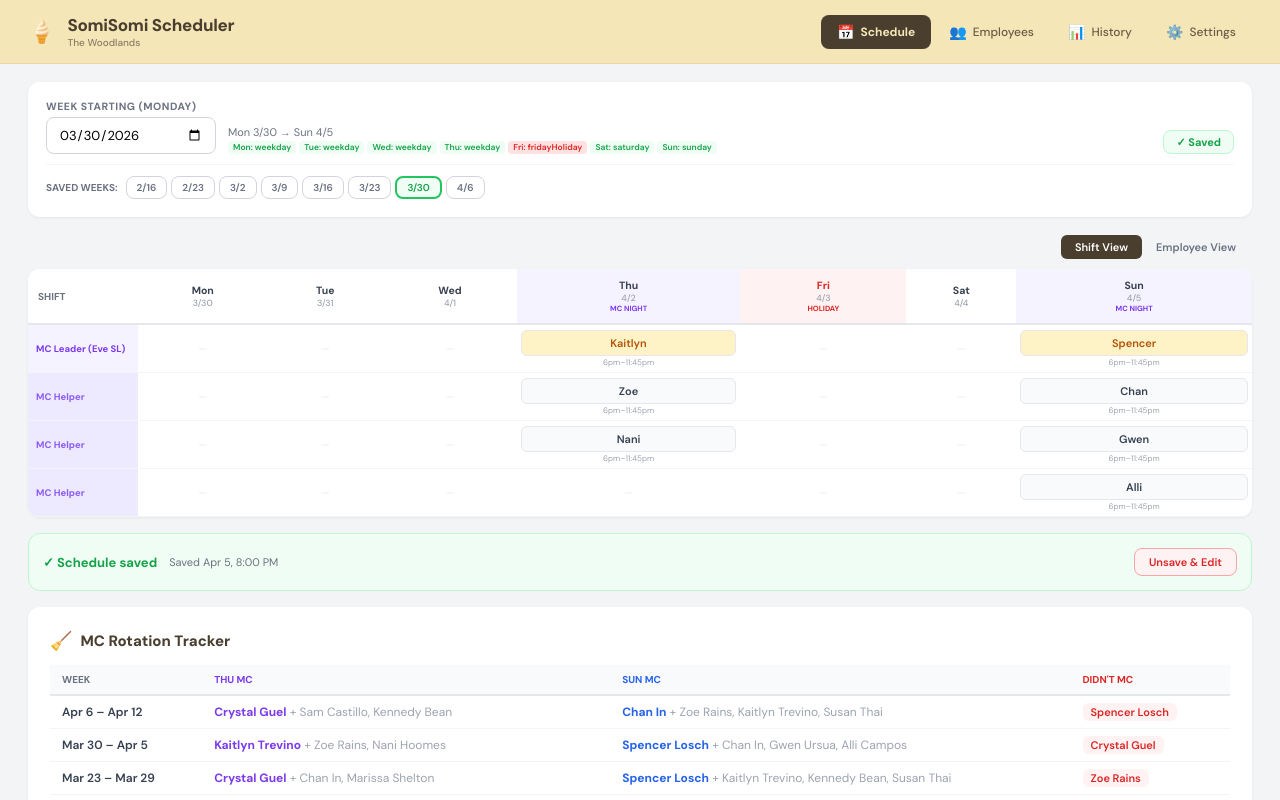
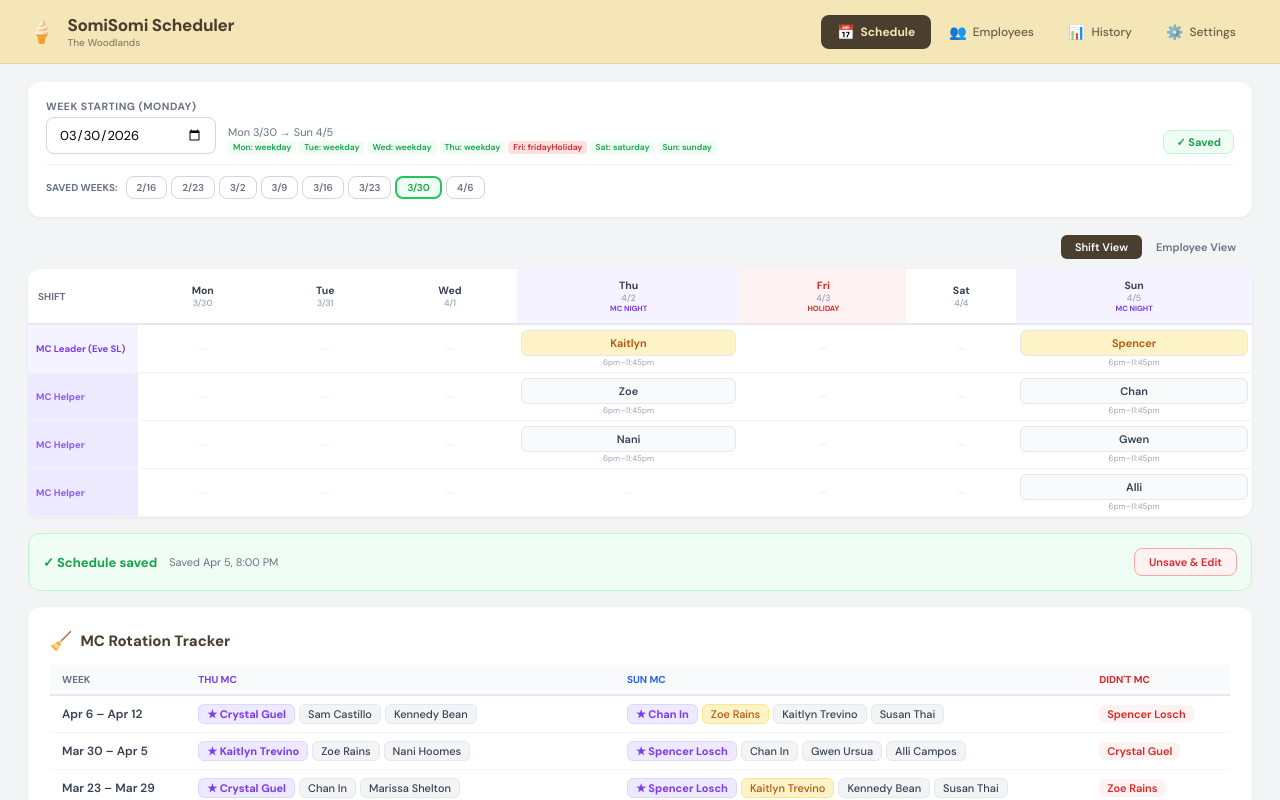
Before and after one commit to zlesly1717/somisomi-scheduler, a React (Vite) app in the folder somisomi-scheduler/: page / in a window 1280 px wide. Shown: the top 800 px of the page. Built offline with nearby package versions, Linux system fonts and the light colour scheme.

Commit message:
Add files via upload

```diff
--- a/somisomi-scheduler/src/HistoryTab.jsx
+++ b/somisomi-scheduler/src/HistoryTab.jsx
@@ -119,32 +119,40 @@
                       <td style={{ padding: "10px 14px", fontWeight: 600, color: "#374151", whiteSpace: "nowrap" }}>{formatWeek(w.key)}</td>
                       <td style={{ padding: "10px 14px" }}>
                         <div style={{ display: "flex", flexWrap: "wrap", gap: 4 }}>
-                          {thuAll.length > 0 ? thuAll.map((p, i) => (
+                          {thuAll.length > 0 ? thuAll.map((p, i) => {
+                            const isLeader = p.role === "leader";
+                            const isSLHelper = p.role === "slhelper";
+                            return (
                               <span key={i} style={{
-                              fontSize: 11, fontWeight: p.role === "leader" ? 700 : 500,
+                                fontSize: 11, fontWeight: isLeader ? 700 : 500,
                                 padding: "2px 8px", borderRadius: 6,
-                              background: p.role === "leader" ? "#EDE9FE" : "#F3F4F6",
-                              color: p.role === "leader" ? "#7C3AED" : "#374151",
-                              border: p.role === "leader" ? "1px solid #DDD6FE" : "1px solid #E5E7EB",
+                                background: isLeader ? "#EDE9FE" : isSLHelper ? "#FEF3C7" : "#F3F4F6",
+                                color: isLeader ? "#7C3AED" : isSLHelper ? "#B45309" : "#374151",
+                                border: isLeader ? "1px solid #DDD6FE" : isSLHelper ? "1px solid #FDE68A" : "1px solid #E5E7EB",
                               }}>
-                              {p.role === "leader" ? "★ " : ""}{p.name}
+                                {isLeader ? "★ " : ""}{p.name}
                               </span>
-                          )) : <span style={{ color: "#9CA3AF", fontSize: 11 }}>—</span>}
+                            );
+                          }) : <span style={{ color: "#9CA3AF", fontSize: 11 }}>—</span>}
                         </div>
                       </td>
                       <td style={{ padding: "10px 14px" }}>
                         <div style={{ display: "flex", flexWrap: "wrap", gap: 4 }}>
-                          {sunAll.length > 0 ? sunAll.map((p, i) => (
+                          {sunAll.length > 0 ? sunAll.map((p, i) => {
+                            const isLeader = p.role === "leader";
+                            const isSLHelper = p.role === "slhelper";
+                            return (
                               <span key={i} style={{
-                              fontSize: 11, fontWeight: p.role === "leader" ? 700 : 500,
+                                fontSize: 11, fontWeight: isLeader ? 700 : 500,
                                 padding: "2px 8px", borderRadius: 6,
-                              background: p.role === "leader" ? "#DBEAFE" : p.role === "slhelper" ? "#FEF3C7" : "#F3F4F6",
-                              color: p.role === "leader" ? "#2563EB" : p.role === "slhelper" ? "#B45309" : "#374151",
-                              border: p.role === "leader" ? "1px solid #BFDBFE" : p.role === "slhelper" ? "1px solid #FDE68A" : "1px solid #E5E7EB",
+                                background: isLeader ? "#EDE9FE" : isSLHelper ? "#FEF3C7" : "#F3F4F6",
+                                color: isLeader ? "#7C3AED" : isSLHelper ? "#B45309" : "#374151",
+                                border: isLeader ? "1px solid #DDD6FE" : isSLHelper ? "1px solid #FDE68A" : "1px solid #E5E7EB",
                               }}>
-                              {p.role === "leader" ? "★ " : p.role === "slhelper" ? "SL " : ""}{p.name}
+                                {isLeader ? "★ " : ""}{p.name}
                               </span>
-                          )) : <span style={{ color: "#9CA3AF", fontSize: 11 }}>—</span>}
+                            );
+                          }) : <span style={{ color: "#9CA3AF", fontSize: 11 }}>—</span>}
                         </div>
                       </td>
                       <td style={{ padding: "10px 14px" }}>
--- a/somisomi-scheduler/src/ScheduleTab.jsx
+++ b/somisomi-scheduler/src/ScheduleTab.jsx
@@ -2263,8 +2263,8 @@
                     for (let i = 0; i < 7; i++) { const dd = new Date(d); dd.setDate(d.getDate() + i); dates.push(dd.toISOString().split("T")[0]); }
                   } catch { return null; }
                   const thuDate = dates[3], sunDate = dates[6];
-                  const thuMC = { leader: null, helpers: [] };
-                  const sunMC = { leader: null, helpers: [] };
+                  const thuMC = { leader: null, slHelpers: [], helpers: [] };
+                  const sunMC = { leader: null, slHelpers: [], helpers: [] };
                   const allMCNames = new Set();
 
                   [thuDate, sunDate].forEach(dt => {
@@ -2276,6 +2276,7 @@
                       allMCNames.add(name);
                       const mc = isThu ? thuMC : sunMC;
                       if (slot.type === "mc_leader") mc.leader = name;
+                      else if (slot.type === "mc_sl_helper") mc.slHelpers.push(name);
                       else mc.helpers.push(name);
                     });
                   });
@@ -2298,18 +2299,20 @@
                       <td style={{ padding: "8px 12px", fontWeight: 600, color: "#374151", whiteSpace: "nowrap" }}>{fmtWeek}</td>
                       <td style={{ padding: "8px 12px" }}>
                         {thuMC.leader ? (
-                          <>
-                            <span style={{ fontWeight: 700, color: "#7C3AED" }}>{thuMC.leader}</span>
-                            {thuMC.helpers.length > 0 && <span style={{ color: "#9CA3AF" }}> + {thuMC.helpers.join(", ")}</span>}
-                          </>
+                          <div style={{ display: "flex", flexWrap: "wrap", gap: 4 }}>
+                            <span style={{ fontSize: 11, fontWeight: 700, padding: "2px 8px", borderRadius: 6, background: "#EDE9FE", color: "#7C3AED", border: "1px solid #DDD6FE" }}>★ {thuMC.leader}</span>
+                            {thuMC.slHelpers.map((n, i) => <span key={i} style={{ fontSize: 11, fontWeight: 500, padding: "2px 8px", borderRadius: 6, background: "#FEF3C7", color: "#B45309", border: "1px solid #FDE68A" }}>{n}</span>)}
+                            {thuMC.helpers.map((n, i) => <span key={i} style={{ fontSize: 11, fontWeight: 500, padding: "2px 8px", borderRadius: 6, background: "#F3F4F6", color: "#374151", border: "1px solid #E5E7EB" }}>{n}</span>)}
+                          </div>
                         ) : <span style={{ color: "#D1D5DB" }}>—</span>}
                       </td>
                       <td style={{ padding: "8px 12px" }}>
                         {sunMC.leader ? (
-                          <>
-                            <span style={{ fontWeight: 700, color: "#2563EB" }}>{sunMC.leader}</span>
-                            {sunMC.helpers.length > 0 && <span style={{ color: "#9CA3AF" }}> + {sunMC.helpers.join(", ")}</span>}
-                          </>
+                          <div style={{ display: "flex", flexWrap: "wrap", gap: 4 }}>
+                            <span style={{ fontSize: 11, fontWeight: 700, padding: "2px 8px", borderRadius: 6, background: "#EDE9FE", color: "#7C3AED", border: "1px solid #DDD6FE" }}>★ {sunMC.leader}</span>
+                            {sunMC.slHelpers.map((n, i) => <span key={i} style={{ fontSize: 11, fontWeight: 500, padding: "2px 8px", borderRadius: 6, background: "#FEF3C7", color: "#B45309", border: "1px solid #FDE68A" }}>{n}</span>)}
+                            {sunMC.helpers.map((n, i) => <span key={i} style={{ fontSize: 11, fontWeight: 500, padding: "2px 8px", borderRadius: 6, background: "#F3F4F6", color: "#374151", border: "1px solid #E5E7EB" }}>{n}</span>)}
+                          </div>
                         ) : <span style={{ color: "#D1D5DB" }}>—</span>}
                       </td>
                       <td style={{ padding: "8px 12px" }}>
```
Lines whose indentation alone changed are shown as unchanged.
